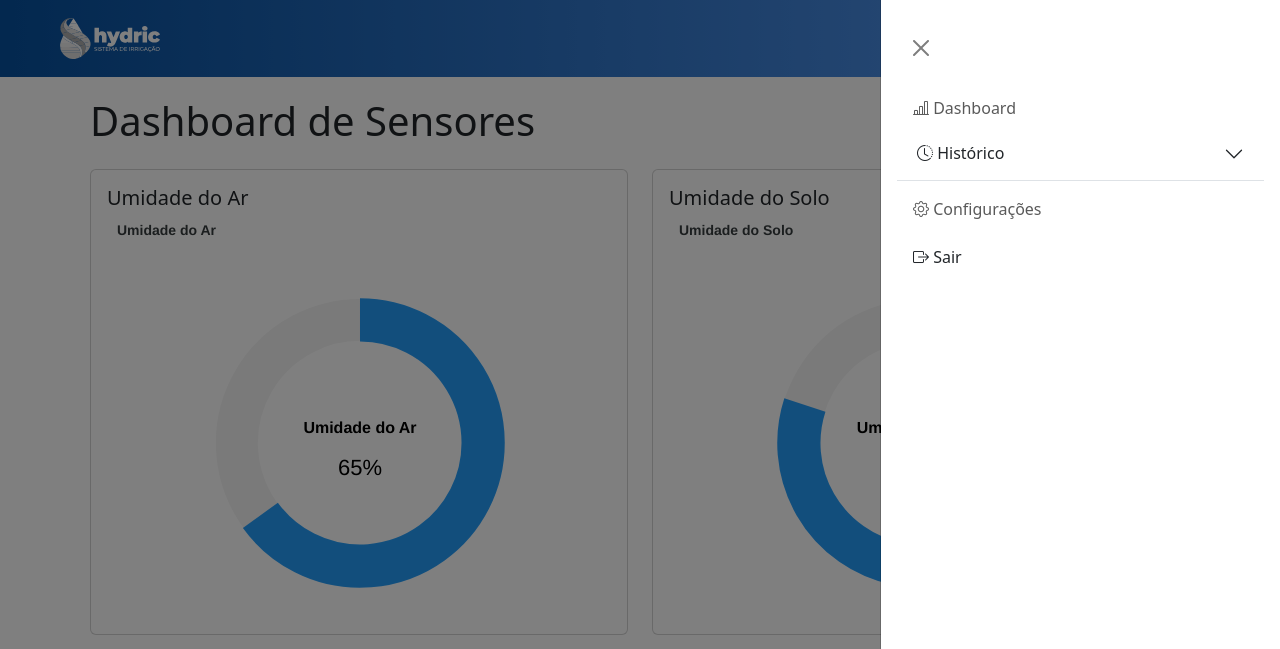
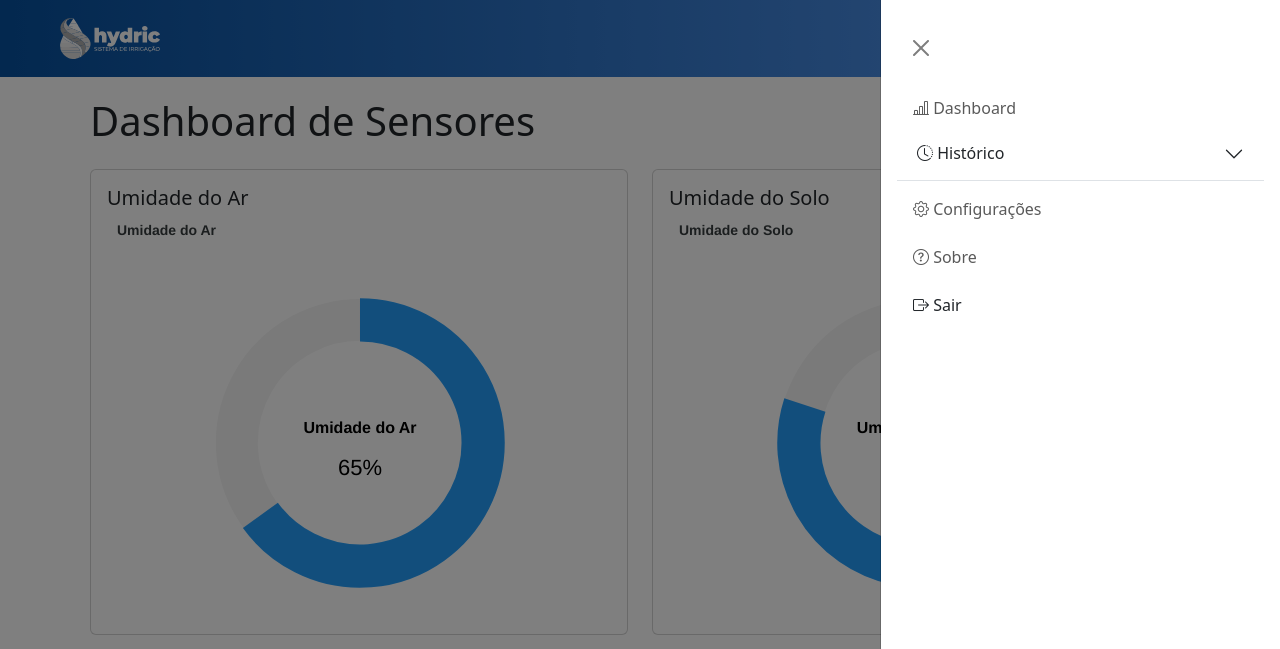
Before and after one commit to JuniorCarlini/sistema_de_irrigacao, a Django app: template templates/dashboard/html/dashboard.html in a window 1280 px wide, after a click that opens the changed part. Shown: the top 649 px of the page. Run offline with Django 5.2, Linux system fonts and the light colour scheme; the template is opened without the code that fills it, so the values that code supplies are empty; some libraries are stand-ins or nearby versions.

Commit message:
Update dashboard.html

```diff
--- a/templates/dashboard/html/dashboard.html
+++ b/templates/dashboard/html/dashboard.html
@@ -66,7 +66,7 @@
             <div class="offcanvas-body">
               <ul class="navbar-nav justify-content-end flex-grow-1 ">
                 <li class="nav-item">
-                  <a class="nav-link ms-3" aria-current="page" href="#"><i class="bi bi-bar-chart-line"></i> Dashboard</a>
+                  <a class="nav-link ms-3" aria-current="page" href="/"><i class="bi bi-bar-chart-line"></i> Dashboard</a>
                 </li>
                 <div class="accordion accordion-flush" id="accordionFlushExample">
                     <div class="accordion-item">
@@ -100,6 +100,9 @@
                   </div>
                   <li class="nav-item">
                     <a class="nav-link ms-3 mt-2" aria-current="page" href="#"><i class="bi bi-gear"></i> Configurações</a>
+                  </li>
+                  <li class="nav-item">
+                    <a class="nav-link ms-3 mt-2" aria-current="page" href="/about/"><i class="bi bi-question-circle"></i> Sobre</a>
                   </li>
                   <li class="nav-item">
                     <form method="POST" action="{% url 'logout' %}" style="display: inline;">
```
